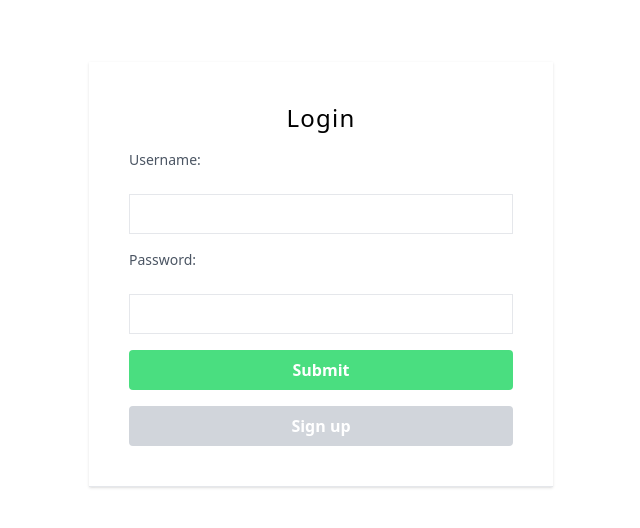
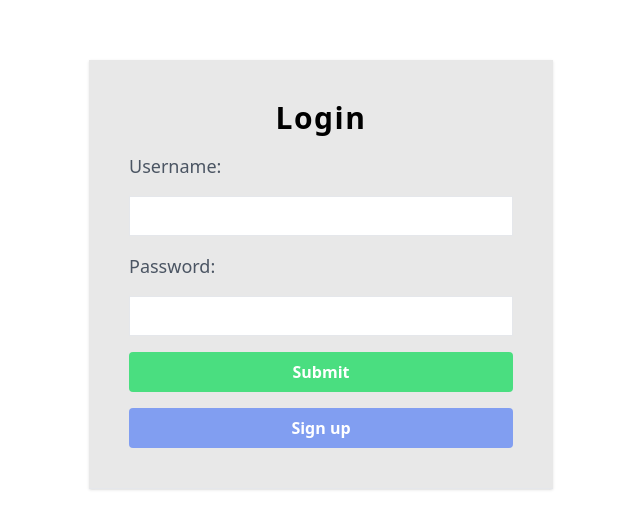
Before and after one commit to LAMSSAOUI/ClientSerilizeNode, a Next.js app: page /login in a window 1280 px wide. Shown: the part 126-654 px from the top of the page, without its empty margins (319-959 px from the left). Built offline with nearby package versions, Linux system fonts and the light colour scheme.

Commit message:
adding styles to login and sign up pages

```diff
--- a/src/pages/login/index.js
+++ b/src/pages/login/index.js
@@ -74,11 +74,11 @@ export default function Home() {
   return (
 
     <div className="flex justify-center items-center h-screen ">
-      <div className="flex max-w-2xl mx-auto shadow border-b  flex-col gap-4 w-fit p-10">
-          <h2 className="text-center font-thin  text-2xl tracking-wider">Login</h2>
+      <div className="flex max-w-2xl mx-auto shadow border-b bg-[#E8E8E8] flex-col gap-4 w-fit p-10">
+          <h2 className="text-center font-bold  text-3xl tracking-wider ">Login</h2>
           <form onSubmit={handleSubmit} className="flex flex-col gap-4">
-            <div className="flex flex-col  gap-4">
-              <label className="block text-gray-600 text-sm  font-normal ">Username:</label>
+            <div className="flex flex-col  gap-2">
+              <label className="block text-gray-600 text-lg  font-normal ">Username:</label>
               <input
                 type="text"
                 value={username}
@@ -86,8 +86,8 @@ export default function Home() {
                 className=" border h-10 w-96 mt-2 p-2"
               />
             </div>
-            <div className="flex flex-col gap-4">
-              <label className="block text-gray-600 text-sm  font-normal ">Password:</label>
+            <div className="flex flex-col gap-2">
+              <label className="block text-gray-600 text-lg  font-normal ">Password:</label>
               <input
                 type="text"
                 value={password}
@@ -96,7 +96,7 @@ export default function Home() {
               />
             </div>
             <button type="submit" className=" rounded text-white font-semibold  mr-3 bg-green-400  hover:bg-green-600 px-2 py-2 w-full" >Submit</button>
-            <button type="submit" className=" rounded text-white font-semibold  mr-3 bg-gray-300 px-2 py-2 w-full" onClick={goToSignup}>Sign up</button>
+            <button type="submit" className=" rounded text-white font-semibold  mr-3 bg-[#819EF1] px-2 py-2 w-full" onClick={goToSignup}>Sign up</button>
           </form>
       </div>
     </div>
--- a/src/pages/signup/index.js
+++ b/src/pages/signup/index.js
@@ -62,11 +62,11 @@ export default function Home() {
   return (
 
     <div className="flex justify-center items-center h-screen ">
-      <div className="flex max-w-2xl mx-auto shadow border-b  flex-col gap-4 w-fit p-10">
-          <h2 className="text-center font-thin  text-2xl tracking-wider">Sign up</h2>
-          <form onSubmit={handleSubmit} className="flex flex-col gap-4">
-            <div className="flex flex-col  gap-4">
-              <label className="block text-gray-600 text-sm  font-normal ">Username:</label>
+      <div className="flex max-w-2xl mx-auto shadow  border-b bg-[#E8E8E8] flex-col gap-4 w-fit p-10">
+          <h2 className="text-center font-bold  text-3xl tracking-wider">Sign up</h2>
+          <form onSubmit={handleSubmit} className="flex flex-col gap-6">
+            <div className="flex flex-col  gap-2">
+              <label className="block text-gray-600 text-lg  font-normal ">Username:</label>
               <input
                 type="text"
                 value={username}
@@ -74,8 +74,8 @@ export default function Home() {
                 className=" border h-10 w-96 mt-2 p-2"
               />
             </div>
-            <div className="flex flex-col gap-4">
-              <label className="block text-gray-600 text-sm  font-normal ">Password:</label>
+            <div className="flex flex-col gap-2">
+              <label className="block text-gray-600 text-lg  font-normal ">Password:</label>
               <input
                 type="text"
                 value={password}
```
